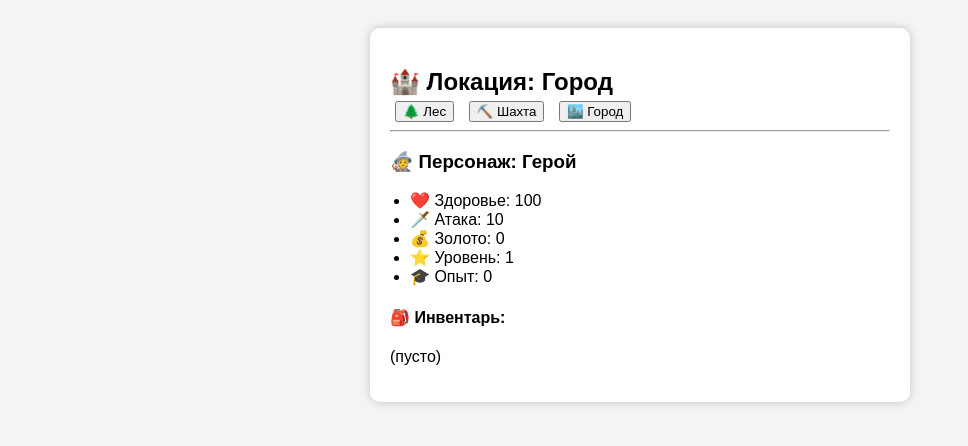
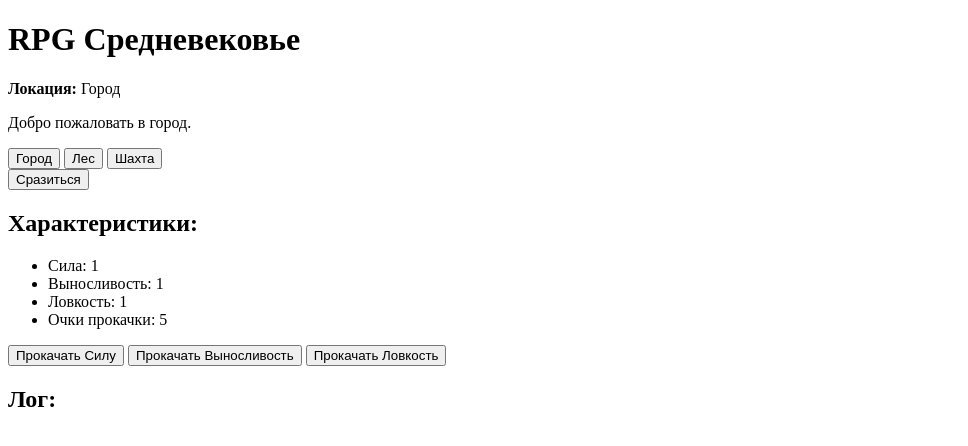
Before and after one commit to Quck777/rgp_web_app, a FastAPI app: page / in a window 1280 px wide. Shown: the top 446 px of the page, without its empty margins (0-968 px from the left). Run offline with FastAPI, Linux system fonts and the light colour scheme.

Commit message:
v0.4.4: Боевая система, локации, прокачка

```diff
--- a/backend/main.py
+++ b/backend/main.py
@@ -1,51 +1,96 @@
 from fastapi import FastAPI, Request, Form
+from fastapi.responses import RedirectResponse
 from fastapi.staticfiles import StaticFiles
 from fastapi.templating import Jinja2Templates
-from fastapi.responses import RedirectResponse
+import random
+import os
 
 app = FastAPI()
+app.mount("/static", StaticFiles(directory="backend/static"), name="static")
+templates = Jinja2Templates(directory="templates")
 
-app.mount("/static", StaticFiles(directory="backend/static"), name="static")
-templates = Jinja2Templates(directory="backend/templates")
-
-# 🔹 Персонаж
+# Игровые данные
 player = {
     "name": "Герой",
-    "level": 1,
-    "exp": 0,
-    "gold": 0,
-    "hp": 100,
-    "attack": 10,
-    "inventory": [],
+    "location": "Город",
+    "log": [],
+    "strength": 1,
+    "agility": 1,
+    "endurance": 1,
+    "points": 5,
+    "hp": 10,
 }
 
-# 🔹 Локации
 locations = {
-    "forest": {"name": "Лес", "reward": {"exp": 10, "gold": 5}},
-    "mine": {"name": "Шахта", "reward": {"exp": 5, "gold": 15}},
-    "city": {"name": "Город", "reward": {"exp": 0, "gold": 0}},
+    "Город": "Добро пожаловать в город.",
+    "Лес": "Ты вошёл в тёмный лес.",
+    "Шахта": "Ты спустился в старую шахту.",
 }
-current_location = {"key": "city", "name": locations["city"]["name"]}
+
+monsters = {
+    "Лес": {"name": "Волк", "hp": 5, "damage": 2},
+    "Шахта": {"name": "Гоблин", "hp": 7, "damage": 3},
+    "Город": None,
+}
+
+
+def add_log(message: str):
+    player["log"].insert(0, message)
+    player["log"] = player["log"][:10]
+
 
 @app.get("/")
 async def root(request: Request):
     return templates.TemplateResponse("index.html", {
         "request": request,
-        "location": current_location["name"],
-        "player": player
+        "player": player,
+        "location": player["location"],
+        "description": locations[player["location"]],
     })
 
+
 @app.post("/move")
-async def move_location(request: Request, place: str = Form(...)):
-    if place in locations:
-        current_location["key"] = place
-        current_location["name"] = locations[place]["name"]
+async def move(request: Request, place: str = Form(...)):
+    player["location"] = place
+    add_log(f"🔄 Перемещение: {place}")
+    return RedirectResponse("/", status_code=302)
 
-        reward = locations[place]["reward"]
-        player["exp"] += reward["exp"]
-        player["gold"] += reward["gold"]
 
-        # Уровень = 1 + (опыт // 100)
-        player["level"] = 1 + player["exp"] // 100
+@app.post("/fight")
+async def fight(request: Request):
+    location = player["location"]
+    monster = monsters.get(location)
 
-    return RedirectResponse(url="/", status_code=302)
+    if not monster:
+        add_log("😐 Здесь нет с кем сражаться.")
+        return RedirectResponse("/", status_code=302)
+
+    player_hp = 5 + player["endurance"] * 2
+    monster_hp = monster["hp"]
+    player_damage = 1 + player["strength"]
+    monster_damage = monster["damage"]
+
+    while player_hp > 0 and monster_hp > 0:
+        if random.random() < (0.1 + player["agility"] * 0.05):
+            add_log("🌀 Ты уклонился от удара!")
+        else:
+            player_hp -= monster_damage
+
+        monster_hp -= player_damage
+
+    if player_hp > 0:
+        add_log(f"🏆 Ты победил {monster['name']}!")
+        player["points"] += 1
+    else:
+        add_log("💀 Ты проиграл...")
+
+    return RedirectResponse("/", status_code=302)
+
+
+@app.post("/upgrade")
+async def upgrade(request: Request, stat: str = Form(...)):
+    if player["points"] > 0 and stat in ["strength", "endurance", "agility"]:
+        player[stat] += 1
+        player["points"] -= 1
+        add_log(f"⬆️ Прокачан параметр: {stat.capitalize()} +1")
+    return RedirectResponse("/", status_code=302)
--- a/backend/templates/index.html
+++ b/backend/templates/index.html
@@ -3,45 +3,41 @@
 <head>
     <meta charset="UTF-8">
     <title>RPG Web App</title>
-    <style>
-        body { font-family: Arial; background: #f4f4f4; padding: 20px; }
-        .card { background: white; padding: 20px; border-radius: 10px; max-width: 500px; margin: auto; box-shadow: 0 0 10px rgba(0,0,0,0.2); }
-        .buttons form { display: inline; margin: 5px; }
-        h2 { margin-bottom: 5px; }
-        ul { padding-left: 20px; }
-    </style>
 </head>
 <body>
-    <div class="card">
-        <h2>🏰 Локация: {{ location }}</h2>
+    <h1>RPG Средневековье</h1>
+    <p><strong>Локация:</strong> {{ location }}</p>
+    <p>{{ description }}</p>
 
-        <div class="buttons">
-            <form method="post" action="/move"><input type="hidden" name="place" value="forest"><button>🌲 Лес</button></form>
-            <form method="post" action="/move"><input type="hidden" name="place" value="mine"><button>⛏️ Шахта</button></form>
-            <form method="post" action="/move"><input type="hidden" name="place" value="city"><button>🏙️ Город</button></form>
-        </div>
+    <form method="post" action="/move">
+        <button name="place" value="Город">Город</button>
+        <button name="place" value="Лес">Лес</button>
+        <button name="place" value="Шахта">Шахта</button>
+    </form>
 
-        <hr>
+    <form method="post" action="/fight">
+        <button>Сразиться</button>
+    </form>
 
-        <h3>🧙 Персонаж: {{ player.name }}</h3>
-        <ul>
-            <li>❤️ Здоровье: {{ player.hp }}</li>
-            <li>🗡️ Атака: {{ player.attack }}</li>
-            <li>💰 Золото: {{ player.gold }}</li>
-            <li>⭐ Уровень: {{ player.level }}</li>
-            <li>🎓 Опыт: {{ player.exp }}</li>
-        </ul>
+    <h2>Характеристики:</h2>
+    <ul>
+        <li>Сила: {{ player.strength }}</li>
+        <li>Выносливость: {{ player.endurance }}</li>
+        <li>Ловкость: {{ player.agility }}</li>
+        <li>Очки прокачки: {{ player.points }}</li>
+    </ul>
 
-        <h4>🎒 Инвентарь:</h4>
-        {% if player.inventory %}
-            <ul>
-                {% for item in player.inventory %}
-                    <li>{{ item }}</li>
-                {% endfor %}
-            </ul>
-        {% else %}
-            <p>(пусто)</p>
-        {% endif %}
-    </div>
+    <form method="post" action="/upgrade">
+        <button name="stat" value="strength">Прокачать Силу</button>
+        <button name="stat" value="endurance">Прокачать Выносливость</button>
+        <button name="stat" value="agility">Прокачать Ловкость</button>
+    </form>
+
+    <h2>Лог:</h2>
+    <ul>
+        {% for entry in player.log %}
+            <li>{{ entry }}</li>
+        {% endfor %}
+    </ul>
 </body>
 </html>
```
